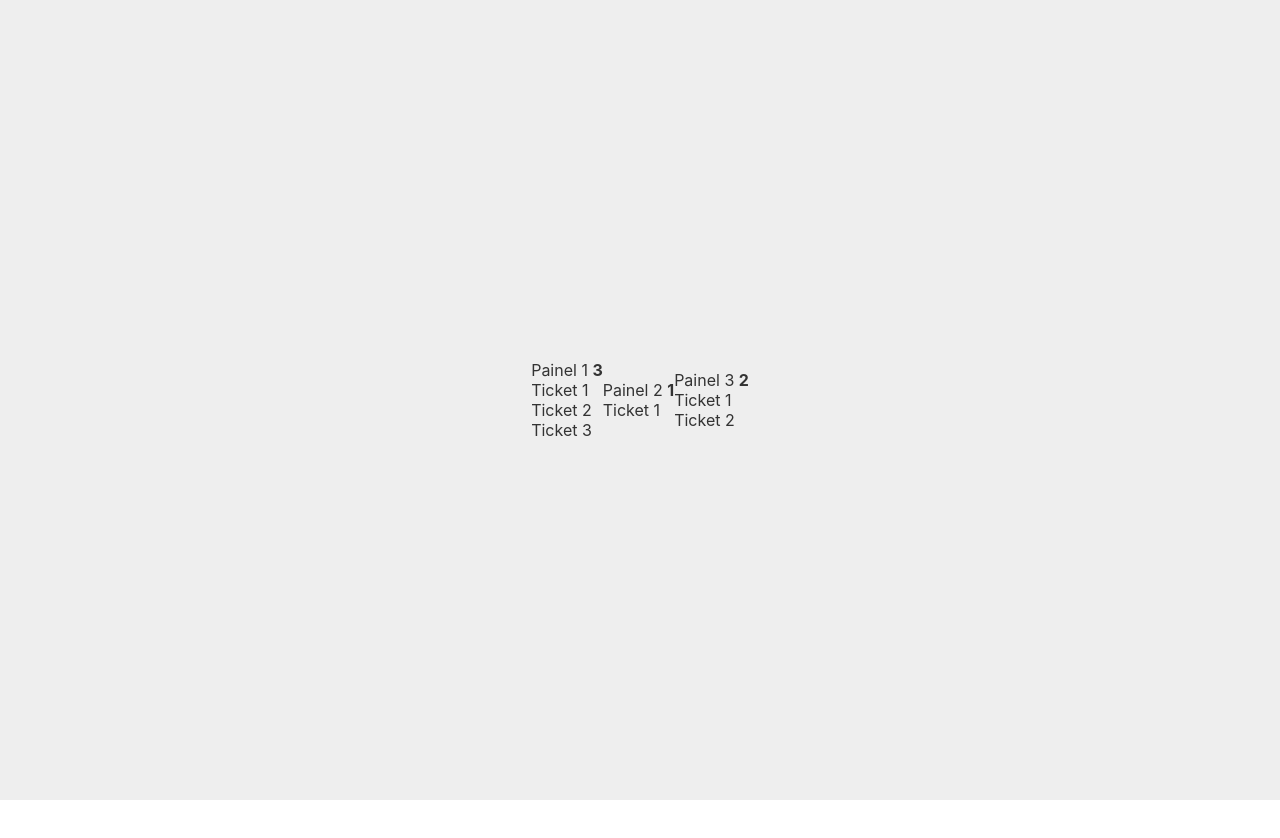
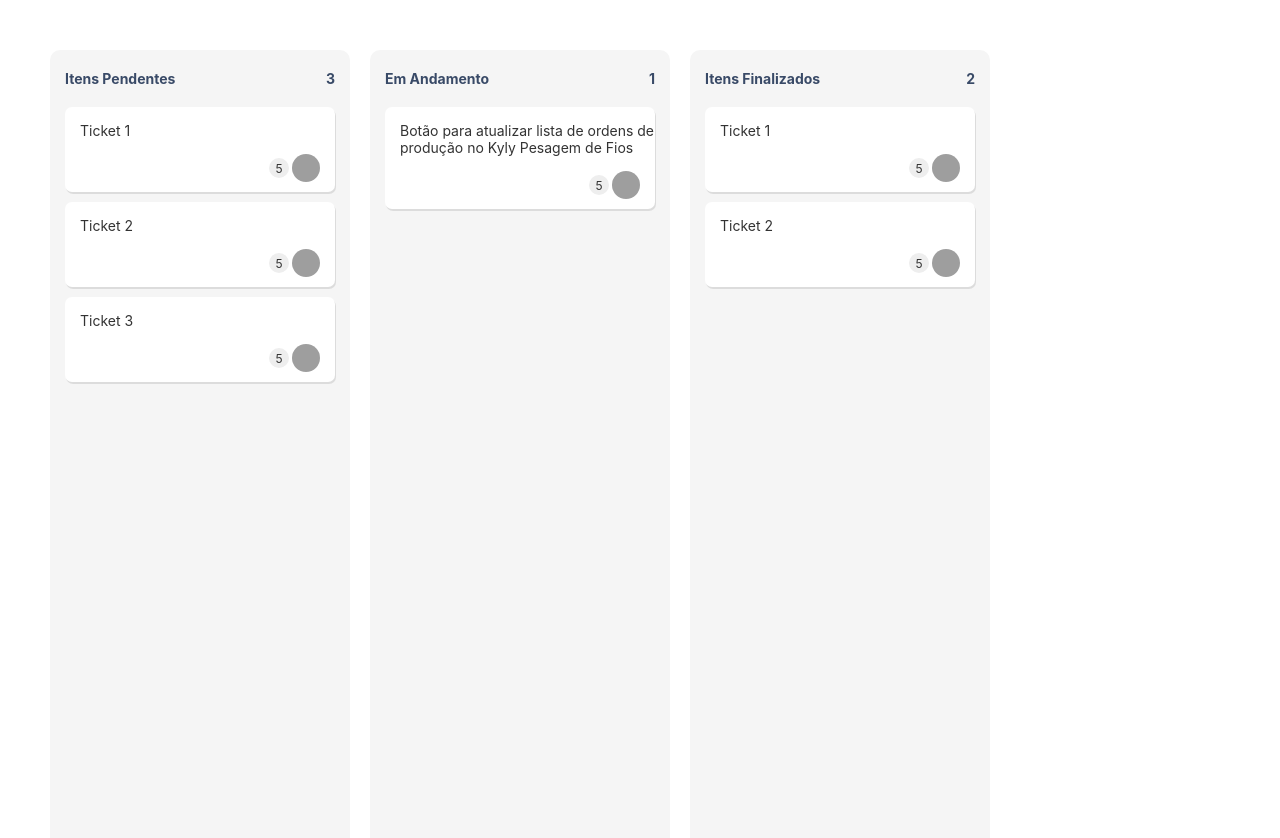
Before and after one commit to maiconfriedel/jira-clone, a React (Create React App) app: page / in a window 1280 px wide. Shown: the top 838 px of the page. Before the commit the page ends 800 px from the top, so only its background shows below. Built offline with nearby package versions, Linux system fonts and the light colour scheme; grey boxes are pictures that could not be loaded.

Commit message:
Styled pannels and Tickets

```diff
--- a/package.json
+++ b/package.json
@@ -13,6 +13,7 @@
     "react": "^16.12.0",
     "react-dom": "^16.12.0",
     "react-scripts": "3.4.0",
+    "styled-components": "^5.0.1",
     "typescript": "~3.7.2"
   },
   "scripts": {
@@ -35,5 +36,8 @@
       "last 1 firefox version",
       "last 1 safari version"
     ]
+  },
+  "devDependencies": {
+    "@types/styled-components": "^5.0.0"
   }
 }
--- a/src/App.css
+++ b/src/App.css
@@ -5,11 +5,12 @@
 }
 
 .container {
-  background-color: #eee;
+  background-color: #fff;
   min-height: 100vh;
   display: flex;
   flex-direction: row;
-  align-items: center;
-  justify-content: center;
+  align-items: flex-start;
+  justify-content: flex-start;
   color: #333;
+  margin-left: 30px;
 }
--- a/src/App.tsx
+++ b/src/App.tsx
@@ -6,9 +6,17 @@ import Panel from "./components/Panel";
 function App() {
   return (
     <div className="container">
-      <Panel name="Painel 1" tickets={["Ticket 1", "Ticket 2", "Ticket 3"]} />
-      <Panel name="Painel 2" tickets={["Ticket 1"]} />
-      <Panel name="Painel 3" tickets={["Ticket 1", "Ticket 2"]} />
+      <Panel
+        name="Itens Pendentes"
+        tickets={["Ticket 1", "Ticket 2", "Ticket 3"]}
+      />
+      <Panel
+        name="Em Andamento"
+        tickets={[
+          "Botão para atualizar lista de ordens de produção no Kyly Pesagem de Fios"
+        ]}
+      />
+      <Panel name="Itens Finalizados" tickets={["Ticket 1", "Ticket 2"]} />
     </div>
   );
 }
--- a/src/components/Panel/index.tsx
+++ b/src/components/Panel/index.tsx
@@ -1,6 +1,6 @@
 import React from "react";
 
-// import { Container } from './styles';
+import { Container, Header, Body, Tickets } from "./styles";
 
 import Ticket from "../Ticket";
 
@@ -11,13 +11,17 @@ type PanelProps = {
 
 export default function Panel({ name, tickets }: PanelProps) {
   return (
-    <div>
-      <div>
-        {name} <b>{tickets?.length}</b>
-      </div>
-      {tickets?.map(ticket => (
-        <Ticket title={ticket} key={ticket} />
-      ))}
-    </div>
+    <Container>
+      <Body>
+        <Header>
+          {name} <b>{tickets?.length}</b>
+        </Header>
+        <Tickets>
+          {tickets?.map(ticket => (
+            <Ticket title={ticket} key={ticket} />
+          ))}
+        </Tickets>
+      </Body>
+    </Container>
   );
 }
--- /dev/null
+++ b/src/components/Panel/styles.ts
@@ -0,0 +1,42 @@
+import styled from "styled-components";
+
+export const Container = styled.div`
+  display: flex;
+  justify-content: center;
+  align-items: center;
+  flex-direction: column;
+  margin-top: 50px;
+  margin-bottom: 25px;
+`;
+
+export const Body = styled.div`
+  background: #f5f5f5;
+  margin-left: 20px;
+  width: 300px;
+  display: flex;
+  flex-direction: column;
+  justify-content: flex-start;
+  border-radius: 10px;
+  height: 100vh;
+`;
+
+export const Header = styled.div`
+  padding: 20px 15px;
+  display: flex;
+  flex-direction: row;
+  justify-content: space-between;
+  align-items: center;
+  cursor: grabbing;
+  font-family: -apple-system, BlinkMacSystemFont, "Segoe UI", Roboto, Oxygen,
+    Ubuntu, "Fira Sans", "Droid Sans", "Helvetica Neue", sans-serif;
+  font-weight: bold;
+  font-size: 14px;
+  color: rgba(23, 43, 77, 0.85);
+`;
+
+export const Tickets = styled.div`
+  display: flex;
+  flex-direction: column;
+  justify-content: center;
+  align-items: center;
+`;
--- a/src/components/Ticket/index.tsx
+++ b/src/components/Ticket/index.tsx
@@ -1,11 +1,19 @@
 import React from "react";
 
-// import { Container } from './styles';
+import { Container, Title, Bottom, Effort, Responsible } from "./styles";
 
 type TicketProps = {
   title: string;
 };
 
 export default function Ticket({ title }: TicketProps) {
-  return <div>{title}</div>;
+  return (
+    <Container>
+      <Title>{title}</Title>
+      <Bottom>
+        <Effort>5</Effort>
+        <Responsible src="https://avatars3.githubusercontent.com/u/54713276?s=460&v=4" />
+      </Bottom>
+    </Container>
+  );
 }
--- /dev/null
+++ b/src/components/Ticket/styles.ts
@@ -0,0 +1,47 @@
+import styled from "styled-components";
+
+export const Container = styled.div`
+  background: #fff;
+  width: 270px;
+  border-radius: 7px;
+  margin-bottom: 10px;
+  box-shadow: 1px 2px rgba(0, 0, 0, 0.1);
+  display: flex;
+  flex-direction: column;
+  align-items: flex-start;
+  flex: 1;
+  font-size: 14px;
+`;
+
+export const Title = styled.p`
+  margin: 15px 0px 15px 15px;
+`;
+
+export const Bottom = styled.div`
+  display: flex;
+  flex: 1;
+  flex-direction: row;
+  width: 100%;
+  justify-content: flex-end;
+  align-items: center;
+  margin-bottom: 10px;
+`;
+
+export const Responsible = styled.img`
+  height: 28px;
+  width: 28px;
+  border-radius: 14px;
+  margin: 0px 15px 0px 0px;
+`;
+
+export const Effort = styled.div`
+  background: #eee;
+  width: 20px;
+  height: 20px;
+  border-radius: 10px;
+  margin: 0px 3px 0px 0px;
+  display: flex;
+  justify-content: center;
+  align-items: center;
+  font-size: 12px;
+`;
```
Also changed, not shown: 1 other file (tests, documents, lock files or other folders).
